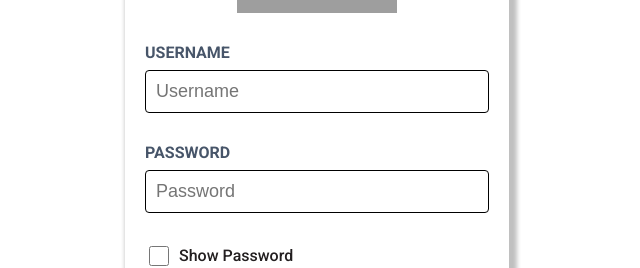
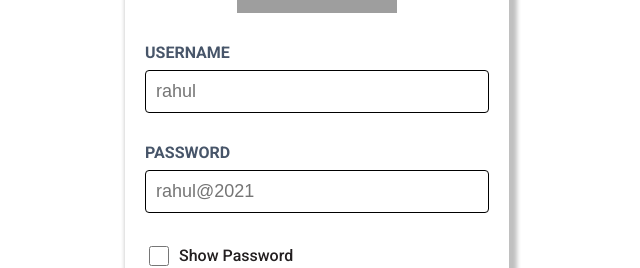
Before and after one commit to dhanushkumar27/NxtWatch, a React (Create React App) app: page /#/login in a window 1280 px wide. Shown: the part 254-522 px from the top of the page, without its empty margins (323-963 px from the left). Built offline with nearby package versions, Linux system fonts and the light colour scheme; grey boxes are pictures that could not be loaded; a web font is replaced by a local one.

Commit message:
updated login component

```diff
--- a/src/components/Login/index.css
+++ b/src/components/Login/index.css
@@ -67,6 +67,11 @@
   border: none;
   font-weight: bold;
   font-size: 18px;
+}
+.error-text-para {
+  color: red;
+  font-size: 12px;
+  margin: 0px;
 }
 @media screen and (min-width: 768px) {
   .login-container {
--- a/src/components/Login/index.js
+++ b/src/components/Login/index.js
@@ -68,7 +68,7 @@ class Login extends Component {
             className="login-input-element"
             id="username"
             type="text"
-            placeholder="Username"
+            placeholder="rahul"
             onChange={this.onChangeUsername}
           />
           <label htmlFor="password" className="login-label-element">
@@ -78,7 +78,7 @@ class Login extends Component {
             className="login-input-element"
             id="password"
             type={showPasswordFormate}
-            placeholder="Password"
+            placeholder="rahul@2021"
             onChange={this.onChangePassword}
           />
           <div className="show-password-container">
@@ -94,7 +94,7 @@ class Login extends Component {
             <button className="login-button" type="submit">
               Login
             </button>
-            {error && <p>{errorText}</p>}
+            {error && <p className="error-text-para">{errorText}</p>}
           </div>
         </form>
       </div>
```
Also changed, not shown: .projectConfig.json.
